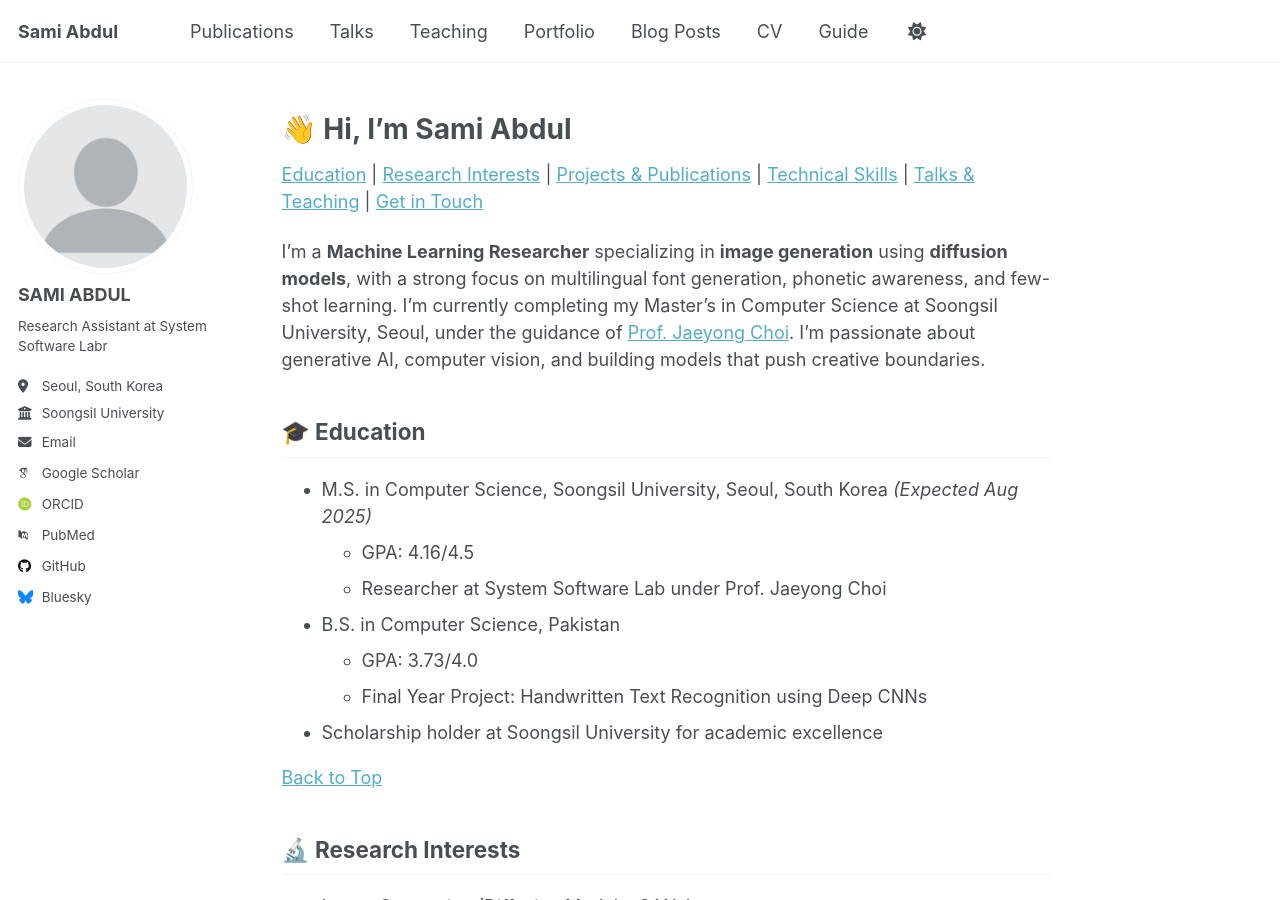
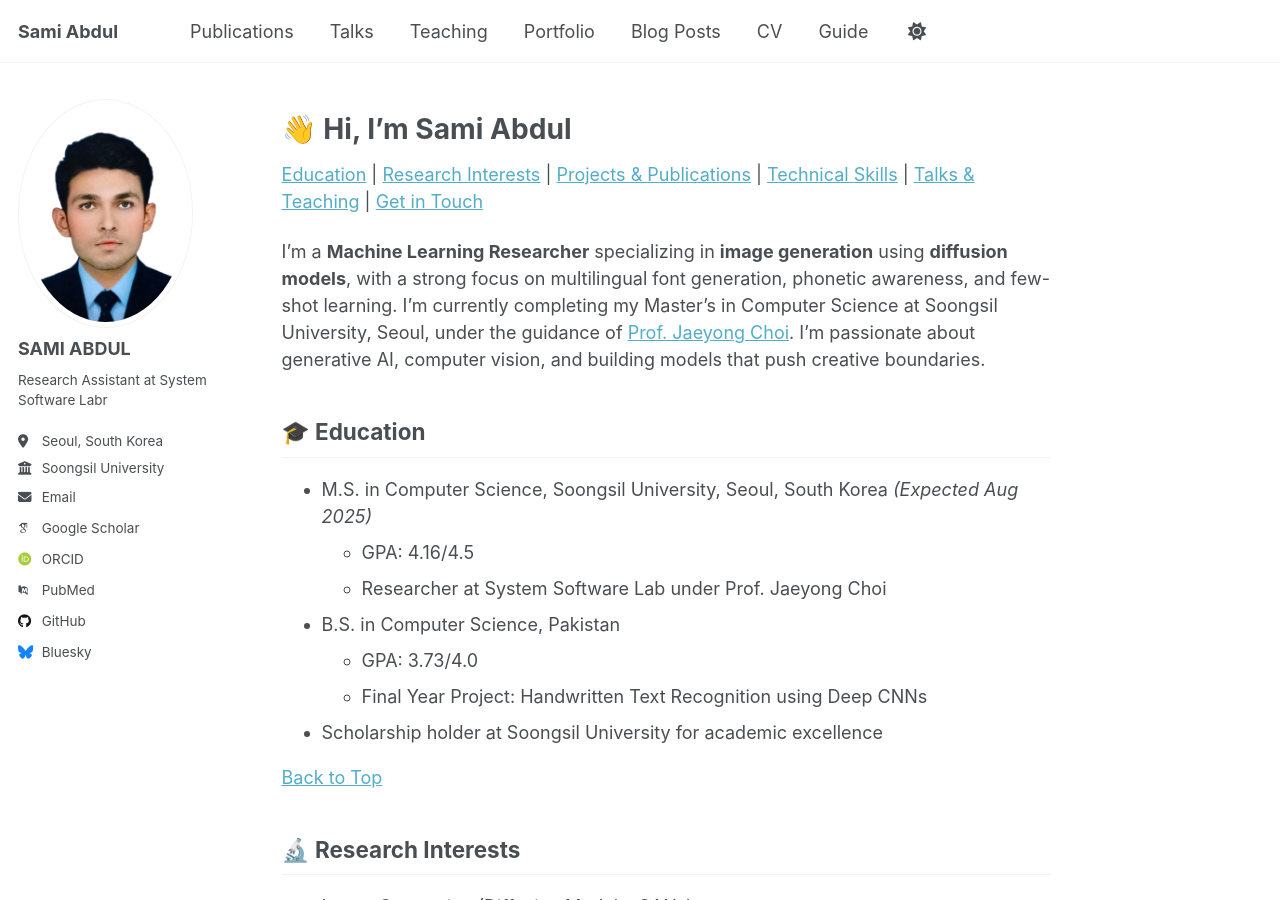
Before and after one commit to abdulsami101/abdulsami.github.io, a Jekyll site: the page built from _pages/about.md, in a window 1280 px wide and 900 px high. Built offline with Jekyll 4.4.1, drawn with Linux system fonts in a browser that asks for light colours; some web fonts are replaced.

Commit message:
Update _config.yml

```diff
--- a/_config.yml
+++ b/_config.yml
@@ -22,7 +22,7 @@ repository               : "academicpages/academicpages.github.io"
 #               Additional customization can be done by editing /_includes/author-profile.html
 author:
   # Biographic information
-  avatar           : "profile.png"
+  avatar           : "Profile Picture.png"
   name             : "SAMI ABDUL"
   pronouns         : # example: "she/her"
   bio              : "Research Assistant at System Software Labr"
```
